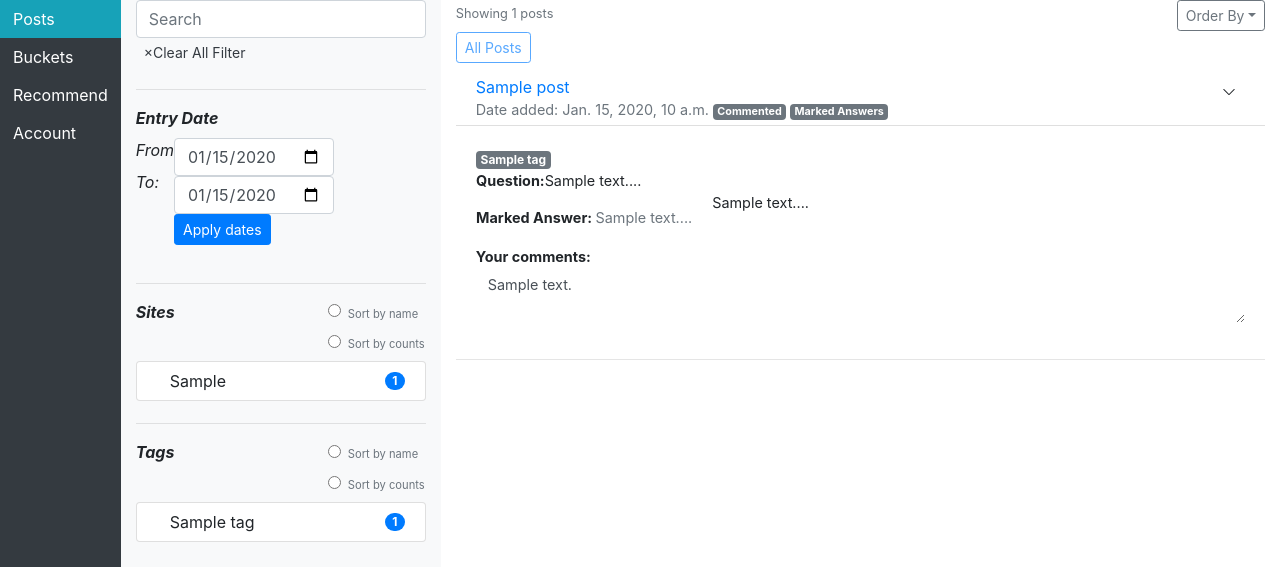
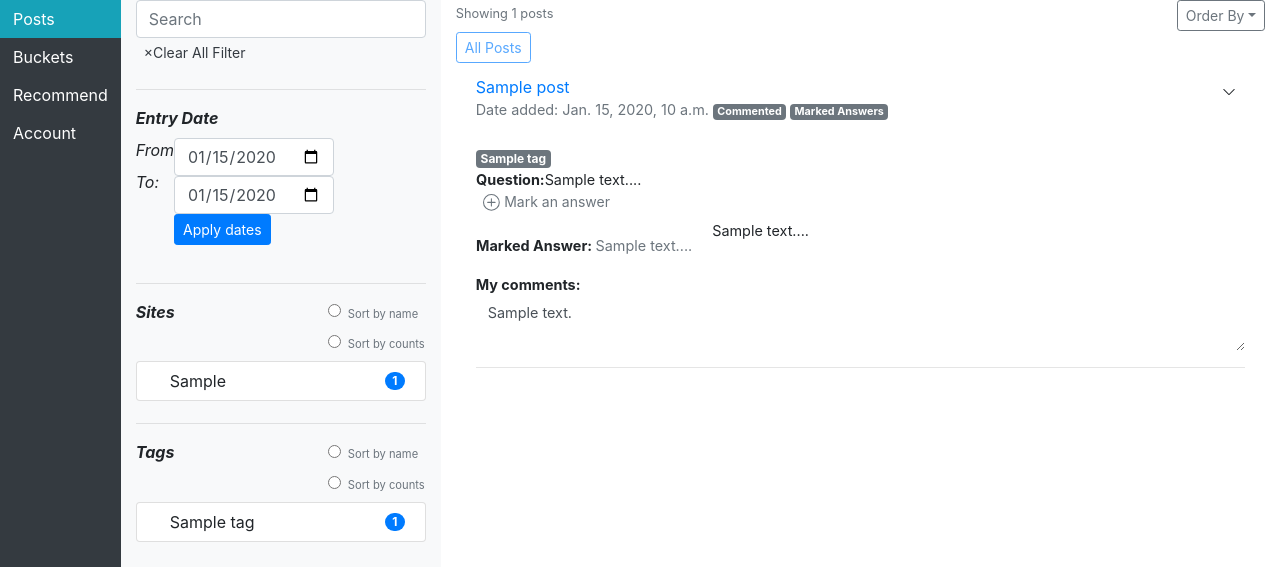
Before and after one commit to spacywacy/stack_note, a Django app: page /bookmarks/posts in a window 1280 px wide, after a click that opens the changed part. Shown: the top 567 px of the page. Run offline with Django 3.2, Linux system fonts and the light colour scheme; a user stored in the database is signed in; tables that the repository leaves empty hold one stand-in row (values such as "Sample post"); some libraries are stand-ins or nearby versions.

Commit message:
added answer marking

```diff
--- a/base_note/templates/posts.html
+++ b/base_note/templates/posts.html
@@ -153,7 +153,6 @@
 					<button class="btn btn-outline-primary btn-sm" aria-label="Close" disabled>All Posts</button>
 				{% endif %}
 			</form>
-			<!--</div>-->
 		</div>
 	</div>
 
@@ -166,9 +165,8 @@
 			<!--<li class="list-group-item"><a href="{{ item.url }}" target="_blank">{{ item.title }}</a></li>-->
 
 				<div class="card border-0">
-
 					<!--card header-->
-					<div class="card-header bg-white" id="headingOne">
+					<div class="card-header bg-white border-0" id="headingOne">
 						<!--<h5 class="mb-0">-->
 							<div class="row">
 								<div class="col-11">
@@ -197,9 +195,8 @@
 					<!--card header ends-->
 
 					<!--card body-->
-					<div id="collapse{{forloop.counter}}" class="collapse {{ item.show }}" aria-labelledby="headingOne" data-parent="#accordion">
-						<div class="card-body">
-
+					<div id="collapse{{forloop.counter}}" class="collapse {{ item.show }}" aria-labelledby="headingOne" data-parent="#accordion" style="padding-top: 0px;">
+						<div class="card-body border-0">
 							<div class="row" style="padding-left:0%;">
 								<div class="col">
 								{% for posttag in item.posttag%}
@@ -210,6 +207,37 @@
 
 							<div class="row" style="padding-top:0%;padding-left:2%;font-size:.9em;">
 								<b>Question: </b>{{ item.summary }}...
+							</div>
+
+							<button
+								class="btn btn-outline-secondary btn-sm border-0"
+								type="button"
+								style="padding-left:1%;padding-right:1%;padding-top:0%;padding-bottom:0%;"
+								data-toggle="collapse"
+								data-target="#answerbox"
+								aria-controls="answerbox"
+							>
+								<svg width="1.2em" height="1.2em" viewBox="0 0 16 16" class="bi bi-plus-circle" fill="currentColor" xmlns="http://www.w3.org/2000/svg" style="padding-top:0%;padding-bottom:0%;">
+									<path fill-rule="evenodd" d="M8 15A7 7 0 1 0 8 1a7 7 0 0 0 0 14zm0 1A8 8 0 1 0 8 0a8 8 0 0 0 0 16z"/>
+									<path fill-rule="evenodd" d="M8 4a.5.5 0 0 1 .5.5v3h3a.5.5 0 0 1 0 1h-3v3a.5.5 0 0 1-1 0v-3h-3a.5.5 0 0 1 0-1h3v-3A.5.5 0 0 1 8 4z"/>
+								</svg>
+								<label style="padding-top:0%;padding-bottom:0%;">Mark an answer</label>
+							</button>
+
+							<div class="row">
+							<div class="col">
+							<form method="post">
+								{% csrf_token %}
+								<div class="collapse" id="answerbox">
+								<div class="input-group mb-6">
+									<input class="form-control" type="url" placeholder="Add url to answer" name="answerbox_{{ item.post.id }}">
+									<div class="input-group-append">
+										<input class="btn btn-info btn-sm" type="submit" value="Add">
+									</div>
+								</div>
+								</div>
+							</form>
+							</div>
 							</div>
 
 							{% if item.answers %}
@@ -233,16 +261,17 @@
 							<div class="col">
 								<form method="post">
 									{% csrf_token %}
-									<b style="font-size:.9em;">Your comments: </b>
-									<textarea class="form-control " type="textarea" style="border:0px;font-size:.9em;" placeholder="Add comment or notes" name="commentbox_{{ item.post.id }}" onchange="this.form.submit()" onkeydown="if(event.keyCode == 13) this.form.submit();">{{ item.comment.user_comment }}</textarea>
+									{% if item.comment %}
+										<b style="font-size:.9em;">My comments: </b>
+									{% endif %}
+									<textarea class="form-control " type="textarea" style="border:0px;font-size:.9em;" placeholder="Add some comment or notes" name="commentbox_{{ item.post.id }}" onchange="this.form.submit()" onkeydown="if(event.keyCode == 13) this.form.submit();">{{ item.comment.user_comment }}</textarea>
 								</form>
 							</div>
 							</div>
 
-
+							<hr/>
 
 						</div>
-						<hr/>
 					</div>
 					<!--card body ends-->
 
```
Lines whose indentation alone changed are shown as unchanged.
